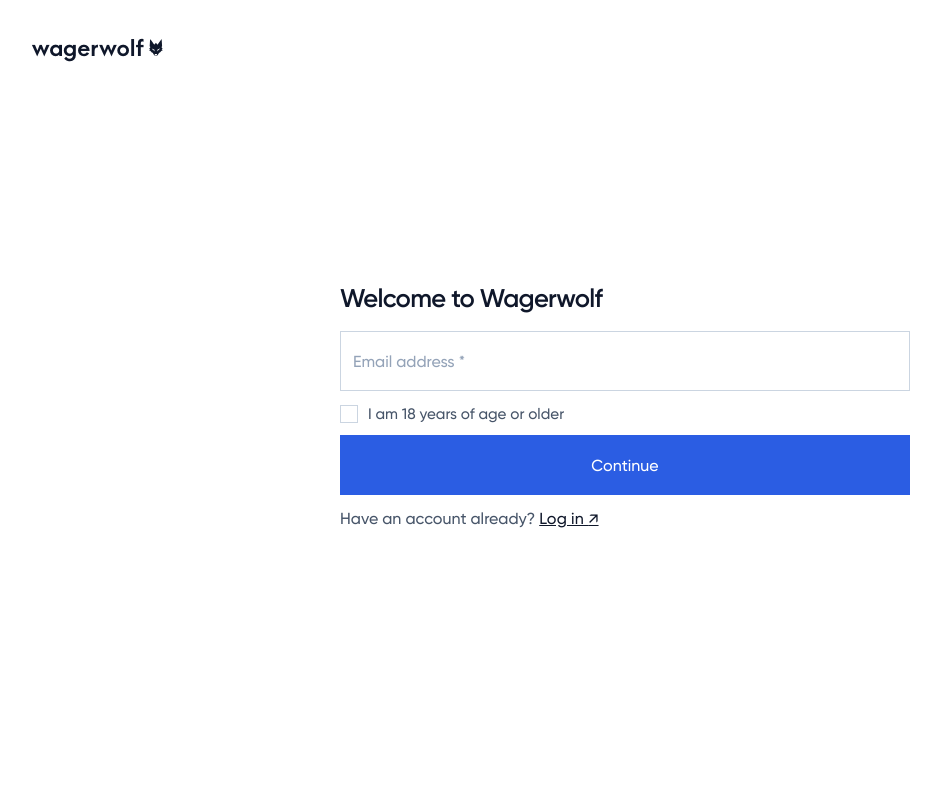
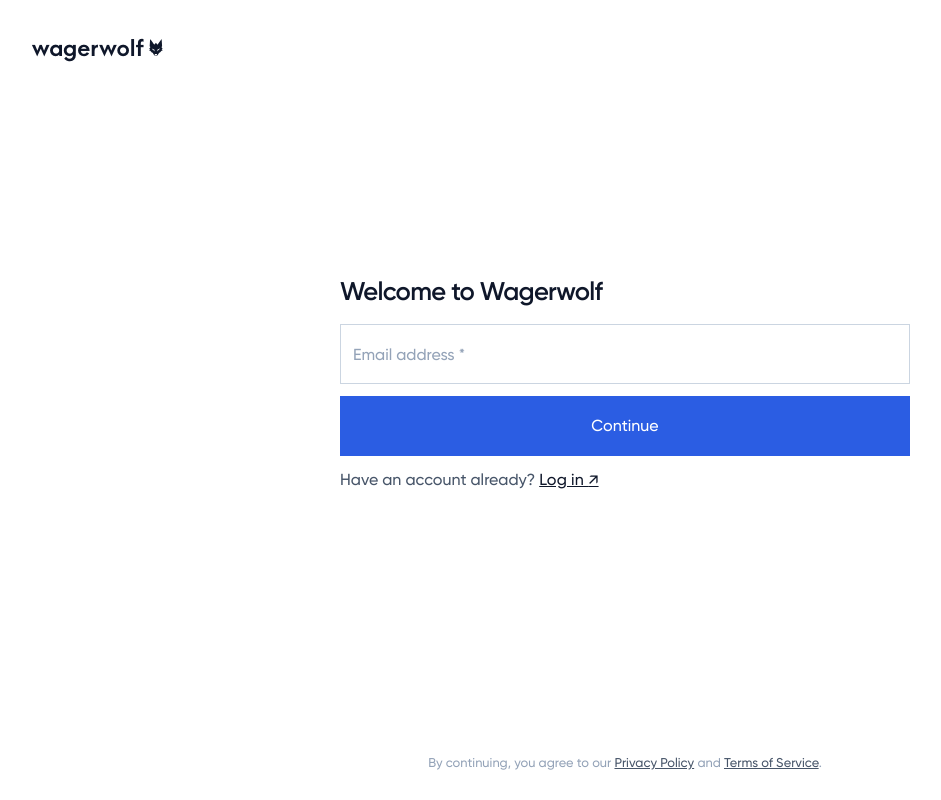
Before and after one commit to 88arya/wagerwolf, a Next.js app in the folder frontend/: page /signup in a window 1280 px wide. Shown: the whole page, without its empty margins (15-956 px from the left). Built offline with nearby package versions, Linux system fonts and the light colour scheme; no server answers.

Commit message:
replace signup checkboxes with consent line

```diff
--- a/frontend/app/signup/page.tsx
+++ b/frontend/app/signup/page.tsx
@@ -85,10 +85,6 @@
   // Continue was pressed with the field empty. Shown by swapping the label's
   // asterisk for "(required)", never as a separate line of text.
   const [missing, setMissing] = useState(false);
-  // The age gate, and the whole of it on this side. Unticked is not an error
-  // until Continue is pressed — see `ageMissing`.
-  const [ageOk, setAgeOk] = useState(false);
-  const [ageMissing, setAgeMissing] = useState(false);
   const inputRef = useRef<HTMLInputElement>(null);
 
   async function finish(code: string) {
@@ -97,7 +93,23 @@
     try {
       const res = await api("/users/auth/google", {
         method: "POST",
-        body: JSON.stringify({ code, ageConfirmed: ageOk }),
+        // HARDCODED true, and load-bearing: POST /users/auth/google 400s
+        // unless the request carries ageConfirmed: true, so removing this would
+        // break sign-up outright.
+        //
+        // It is honest rather than a bypass. The 18+ requirement moved from a
+        // tickbox on this screen into the Terms — /terms opens with "By
+        // creating an account you agree to these terms. You must be 18 or older
+        // to use it." — and the footnote at the bottom of this page binds the
+        // user to those Terms on Continue. So the flag still attests to
+        // something the user agreed to; it is agreement by reference instead of
+        // by tick. User.ageConfirmedAt is stamped exactly as before.
+        //
+        // THE DEPENDENCY THIS CREATES: that sentence in /terms is now the only
+        // place the age requirement exists. Deleting or softening it silently
+        // removes the age gate from the whole product, and this line will go on
+        // sending `true` regardless. Keep them together.
+        body: JSON.stringify({ code, ageConfirmed: true }),
       });
       setToken(res.token);
       localStorage.setItem("userId", res.userId);
@@ -168,16 +180,13 @@
       // the asterisk becomes "(required)". Nothing new is added to the page,
       // so nothing below it moves.
       setMissing(true);
-      setAgeMissing(!ageOk);
       inputRef.current?.focus();
       return;
     }
     setMissing(false);
-    // Not enforced here in any meaningful sense — the server refuses to create
-    // an account without it (POST /users/auth/google). This is so the refusal
-    // happens before a trip to Google rather than after one.
-    if (!ageOk) { setAgeMissing(true); return; }
-    setAgeMissing(false);
+    // The email field is the only thing left to validate. The 18+ and terms
+    // tickboxes that used to be checked here are gone — consent is now implied
+    // by pressing Continue, stated in the footnote at the bottom of the page.
     setError("");
     setBusy(true);
     // `hint` is Google's login_hint: it pre-selects this address in the
@@ -267,45 +276,22 @@
               />
             </label>
 
-            {/* The age gate, in full. It replaced a whole second screen that
-                collected a date of birth: both are self-attested, so neither is
-                evidence, and only one of them costs a page. What is kept is the
-                record that the question was put — User.ageConfirmedAt, stamped
-                server-side. See backend/src/services/age.ts.
+            {/* NO TICKBOXES. There were two here — an 18+ gate and a terms
+                acceptance — and both were deliberately removed in favour of the
+                single footnote at the bottom of this page.
 
-                A real <input type="checkbox">, which globals.css hands back to
-                the platform at the bottom of the file precisely so boxes like
-                this one render as boxes. */}
-            <label
-              style={{
-                display: "flex",
-                // The label is one line, so centring the two against each other
-                // is the alignment — it was flex-start with a 3px nudge on the
-                // box, which is a guess that only holds at one font size.
-                alignItems: "center",
-                gap: 10,
-                margin: "14px 0 0",
-                fontSize: "0.95rem",
-                fontWeight: 450,
-                color: ageMissing ? "var(--loss)" : "var(--text-2)",
-                cursor: "pointer",
-              }}
-            >
-              <input
-                type="checkbox"
-                className="auth-check"
-                checked={ageOk}
-                disabled={busy}
-                aria-invalid={ageMissing || undefined}
-                onChange={e => {
-                  setAgeOk(e.target.checked);
-                  // Clear the moment they comply, rather than leaving the line
-                  // red while they are doing what it asked.
-                  if (e.target.checked) setAgeMissing(false);
-                }}
-              />
-              <span>I am 18 years of age or older</span>
-            </label>
+                The consent model changed with them: it is implied by pressing
+                Continue rather than given by ticking a box, and the 18+
+                requirement lives in the Terms ("You must be 18 or older to use
+                it", first paragraph of /terms) rather than on this screen. The
+                footnote binds the user to those Terms, so the requirement is
+                incorporated by reference — which is how nearly every sign-up
+                does it, and it keeps this screen down to a field and a button.
+
+                Do not add a tickbox back without deciding what it is FOR. The
+                one that was here duplicated a line the Terms already carried,
+                and a second place to state the same rule is a second place for
+                it to drift. */}
 
             {error && (
               <p className="error" style={{ margin: "10px 0 0" }}>
@@ -372,6 +358,53 @@
           </p>
         </div>
       </main>
+
+      {/* The consent line, and the ONLY place consent is expressed now that the
+          two tickboxes are gone.
+
+          At the foot of the page rather than under the button: .bare-route is a
+          column flex and <main> takes flex: 1, so this sits on the bottom edge
+          of the viewport as page small print, which is the convention for it
+          and keeps the form itself down to a field and a button.
+
+          The links open in a new tab. Same reason as before: the form holds a
+          typed email, and sending someone off to read the Terms should not cost
+          them what they have already entered.
+
+          Not inside a <label> any more, so the stopPropagation the old links
+          needed is gone with it — there is no checkbox left for a click to
+          toggle. */}
+      <p
+        style={{
+          margin: 0,
+          padding: "0 20px 28px",
+          textAlign: "center",
+          fontSize: "0.8rem",
+          fontWeight: 450,
+          lineHeight: 1.5,
+          color: "var(--text-3)",
+        }}
+      >
+        By continuing, you agree to our{" "}
+        <a
+          href="/privacy"
+          target="_blank"
+          rel="noopener noreferrer"
+          style={{ color: "var(--text-2)", textDecoration: "underline" }}
+        >
+          Privacy Policy
+        </a>{" "}
+        and{" "}
+        <a
+          href="/terms"
+          target="_blank"
+          rel="noopener noreferrer"
+          style={{ color: "var(--text-2)", textDecoration: "underline" }}
+        >
+          Terms of Service
+        </a>
+        .
+      </p>
     </div>
   );
 }
```
